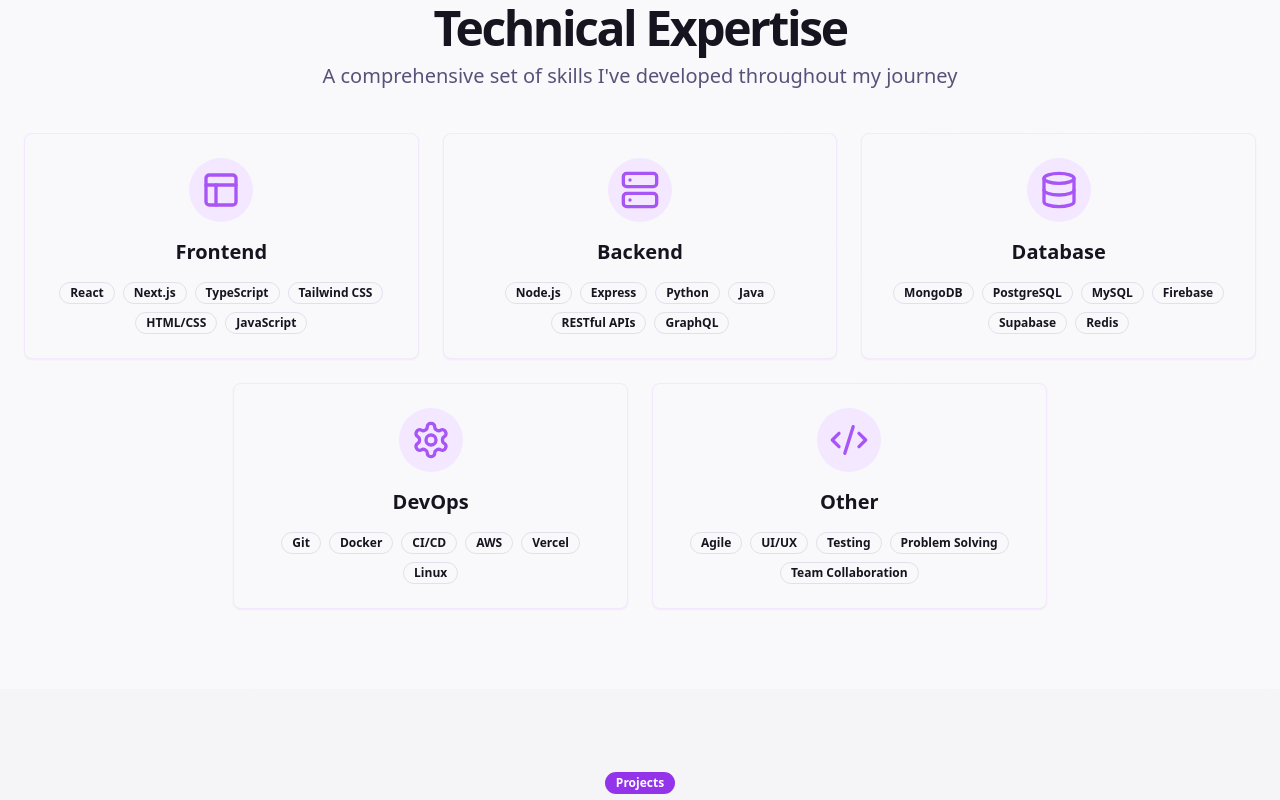
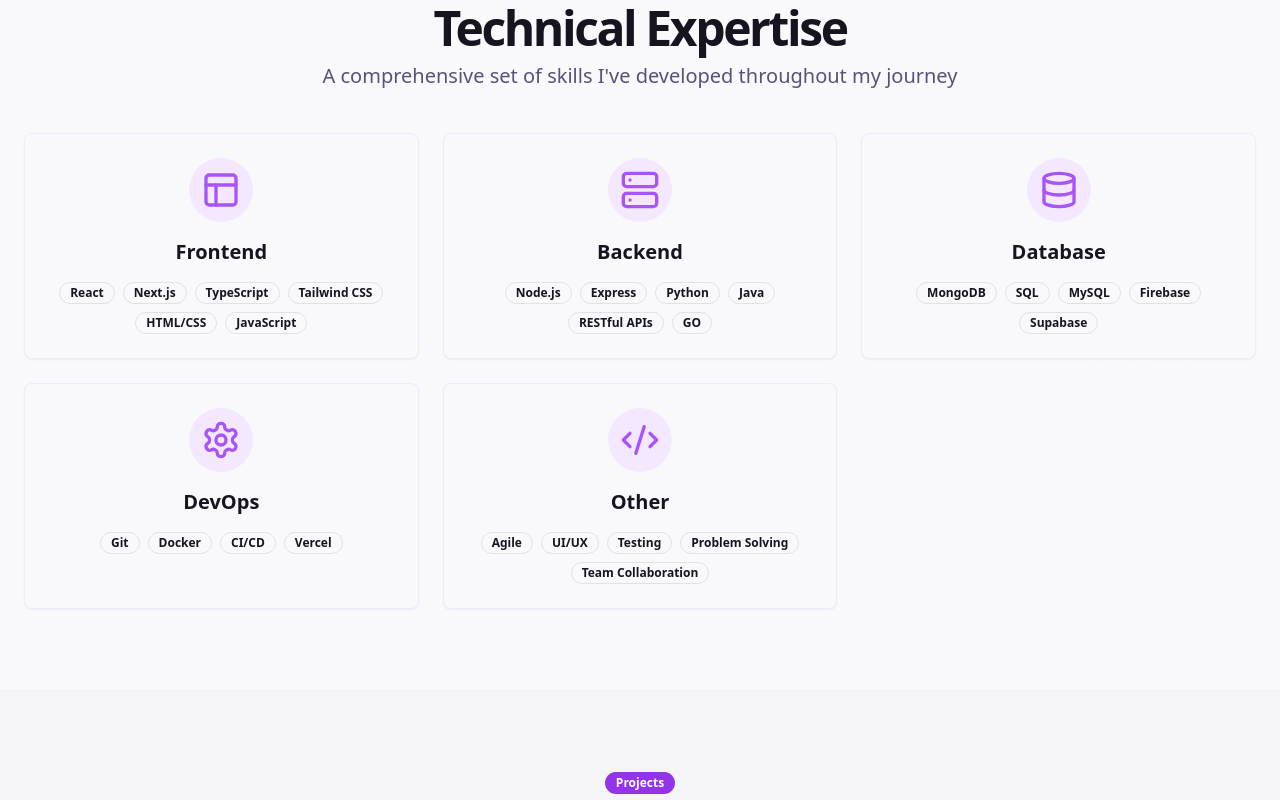
Before and after one commit to yasandu0505/Yasandu-Portfolio-2, a Next.js app: page / in a window 1280 px wide. Shown: the part 1900-2700 px from the top of the page. Built offline with nearby package versions, Linux system fonts and the light colour scheme.

Commit message:
feat: update skills component

```diff
--- a/components/skills.tsx
+++ b/components/skills.tsx
@@ -1,110 +1,3 @@
-// "use client"
-
-// import { motion } from "framer-motion"
-// import { Badge } from "@/components/ui/badge"
-// import { Card, CardContent } from "@/components/ui/card"
-// import { Code2Icon, DatabaseIcon, LayoutIcon, ServerIcon, SettingsIcon } from "lucide-react"
-
-// const skillCategories = [
-//   {
-//     title: "Frontend",
-//     icon: <LayoutIcon className="h-10 w-10 text-purple-500" />,
-//     skills: ["React", "Next.js", "TypeScript", "Tailwind CSS", "HTML/CSS", "JavaScript"],
-//   },
-//   {
-//     title: "Backend",
-//     icon: <ServerIcon className="h-10 w-10 text-purple-500" />,
-//     skills: ["Node.js", "Express", "Python", "Java", "RESTful APIs", "GO"],
-//   },
-//   {
-//     title: "Database",
-//     icon: <DatabaseIcon className="h-10 w-10 text-purple-500" />,
-//     skills: ["MongoDB", "SQL", "MySQL", "Firebase", "Supabase"],
-//   },
-//   {
-//     title: "DevOps",
-//     icon: <SettingsIcon className="h-10 w-10 text-purple-500" />,
-//     skills: ["Git", "Docker", "CI/CD", "Vercel"],
-//   },
-//   {
-//     title: "Other",
-//     icon: <Code2Icon className="h-10 w-10 text-purple-500" />,
-//     skills: ["Agile", "UI/UX", "Testing", "Problem Solving", "Team Collaboration"],
-//   },
-// ]
-
-// export default function Skills() {
-//   const container = {
-//     hidden: { opacity: 0 },
-//     show: {
-//       opacity: 1,
-//       transition: {
-//         staggerChildren: 0.1,
-//       },
-//     },
-//   }
-
-//   const item = {
-//     hidden: { opacity: 0, y: 20 },
-//     show: { opacity: 1, y: 0 },
-//   }
-
-//   return (
-//     <section id="skills" className="relative overflow-hidden py-20">
-//       {/* Background Elements */}
-//       <div className="absolute inset-0 -z-10 overflow-hidden">
-//         <div className="absolute top-[30%] right-[10%] h-[20rem] w-[20rem] rounded-full bg-purple-500/5 blur-3xl" />
-//       </div>
-
-//       <div className="container px-4 md:px-6">
-//         <div className="flex flex-col items-center justify-center space-y-10 text-center">
-//           <motion.div
-//             initial={{ opacity: 0, y: 20 }}
-//             whileInView={{ opacity: 1, y: 0 }}
-//             transition={{ duration: 0.5 }}
-//             viewport={{ once: true }}
-//             className="space-y-2"
-//           >
-//             <Badge className="bg-purple-600 hover:bg-purple-700">Skills</Badge>
-//             <h2 className="text-3xl font-bold tracking-tighter sm:text-4xl md:text-5xl">Technical Expertise</h2>
-//             <p className="mx-auto max-w-[700px] text-muted-foreground md:text-xl/relaxed">
-//               A comprehensive set of skills I've developed throughout my journey
-//             </p>
-//           </motion.div>
-
-//           <motion.div
-//             variants={container}
-//             initial="hidden"
-//             whileInView="show"
-//             viewport={{ once: true }}
-//             className="grid gap-6 sm:grid-cols-2 lg:grid-cols-3"
-//           >
-//             {skillCategories.map((category, index) => (
-//               <motion.div key={category.title} variants={item}>
-//                 <Card className="h-full overflow-hidden border-purple-100 transition-all duration-300 hover:border-purple-300 hover:shadow-md dark:border-purple-900/50 hover:dark:border-purple-800">
-//                   <CardContent className="p-6">
-//                     <div className="flex flex-col items-center space-y-4">
-//                       <div className="rounded-full bg-purple-100 p-3 dark:bg-purple-900/20">{category.icon}</div>
-//                       <h3 className="text-xl font-bold">{category.title}</h3>
-//                       <div className="flex flex-wrap justify-center gap-2">
-//                         {category.skills.map((skill) => (
-//                           <Badge key={skill} variant="outline" className="bg-background">
-//                             {skill}
-//                           </Badge>
-//                         ))}
-//                       </div>
-//                     </div>
-//                   </CardContent>
-//                 </Card>
-//               </motion.div>
-//             ))}
-//           </motion.div>
-//         </div>
-//       </div>
-//     </section>
-//   )
-// }
-
 "use client"
 
 import { motion } from "framer-motion"
@@ -121,17 +14,17 @@ const skillCategories = [
   {
     title: "Backend",
     icon: <ServerIcon className="h-10 w-10 text-purple-500" />,
-    skills: ["Node.js", "Express", "Python", "Java", "RESTful APIs", "GraphQL"],
+    skills: ["Node.js", "Express", "Python", "Java", "RESTful APIs", "GO"],
   },
   {
     title: "Database",
     icon: <DatabaseIcon className="h-10 w-10 text-purple-500" />,
-    skills: ["MongoDB", "PostgreSQL", "MySQL", "Firebase", "Supabase", "Redis"],
+    skills: ["MongoDB", "SQL", "MySQL", "Firebase", "Supabase"],
   },
   {
     title: "DevOps",
     icon: <SettingsIcon className="h-10 w-10 text-purple-500" />,
-    skills: ["Git", "Docker", "CI/CD", "AWS", "Vercel", "Linux"],
+    skills: ["Git", "Docker", "CI/CD", "Vercel"],
   },
   {
     title: "Other",
@@ -186,8 +79,7 @@ export default function Skills() {
             viewport={{ once: true }}
             className="grid gap-6 sm:grid-cols-2 lg:grid-cols-3"
           >
-            {/* First row - 3 cards */}
-            {skillCategories.slice(0, 3).map((category, index) => (
+            {skillCategories.map((category, index) => (
               <motion.div key={category.title} variants={item}>
                 <Card className="h-full overflow-hidden border-purple-100 transition-all duration-300 hover:border-purple-300 hover:shadow-md dark:border-purple-900/50 hover:dark:border-purple-800">
                   <CardContent className="p-6">
@@ -206,33 +98,6 @@ export default function Skills() {
                 </Card>
               </motion.div>
             ))}
-
-            {/* Second row - 2 centered cards */}
-            <div className="col-span-full flex justify-center gap-6 lg:col-span-3">
-              {skillCategories.slice(3).map((category, index) => (
-                <motion.div
-                  key={category.title}
-                  variants={item}
-                  className="w-full sm:max-w-[calc(50%-0.75rem)] lg:max-w-[calc(33.333%-1rem)]"
-                >
-                  <Card className="h-full overflow-hidden border-purple-100 transition-all duration-300 hover:border-purple-300 hover:shadow-md dark:border-purple-900/50 hover:dark:border-purple-800">
-                    <CardContent className="p-6">
-                      <div className="flex flex-col items-center space-y-4">
-                        <div className="rounded-full bg-purple-100 p-3 dark:bg-purple-900/20">{category.icon}</div>
-                        <h3 className="text-xl font-bold">{category.title}</h3>
-                        <div className="flex flex-wrap justify-center gap-2">
-                          {category.skills.map((skill) => (
-                            <Badge key={skill} variant="outline" className="bg-background">
-                              {skill}
-                            </Badge>
-                          ))}
-                        </div>
-                      </div>
-                    </CardContent>
-                  </Card>
-                </motion.div>
-              ))}
-            </div>
           </motion.div>
         </div>
       </div>
```
